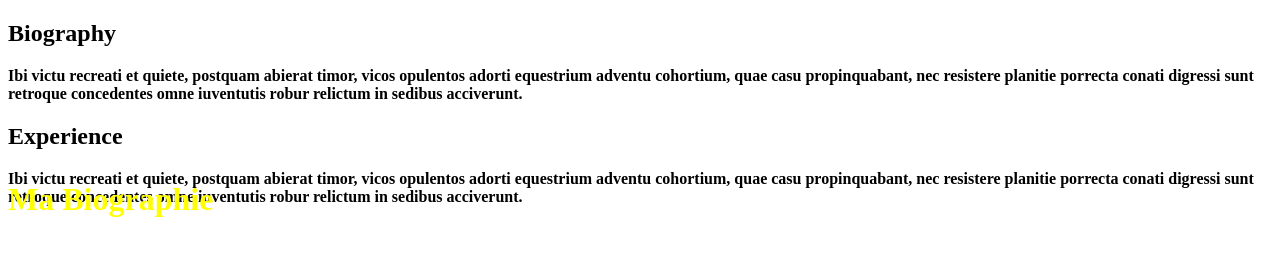
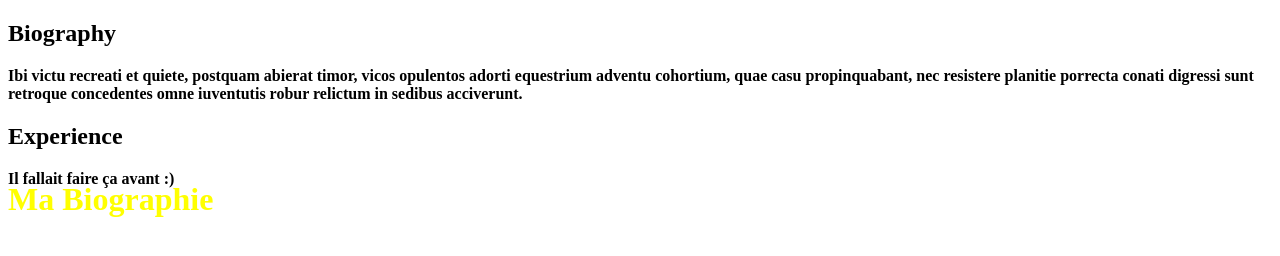
Before and after one commit to SoukeinaBenChikha/Portofolio, a plain HTML site: page clone.html in a window 1280 px wide. Drawn offline with Linux system fonts and the light colour scheme.

Commit message:
Modification urgente

```diff
--- a/clone.html
+++ b/clone.html
@@ -22,7 +22,7 @@
     <b> Ibi victu recreati et quiete, postquam abierat timor, vicos opulentos adorti equestrium adventu cohortium, quae casu propinquabant, nec resistere planitie porrecta conati digressi sunt retroque concedentes omne iuventutis robur relictum in sedibus acciverunt.
       </b>
    <h2 text=Italic> Experience </h2>
-    <b> Ibi victu recreati et quiete, postquam abierat timor, vicos opulentos adorti equestrium adventu cohortium, quae casu propinquabant, nec resistere planitie porrecta conati digressi sunt retroque concedentes omne iuventutis robur relictum in sedibus acciverunt.
+    <b> Il fallait faire ça avant :)
       </b>
 </body>
 </html>
```
